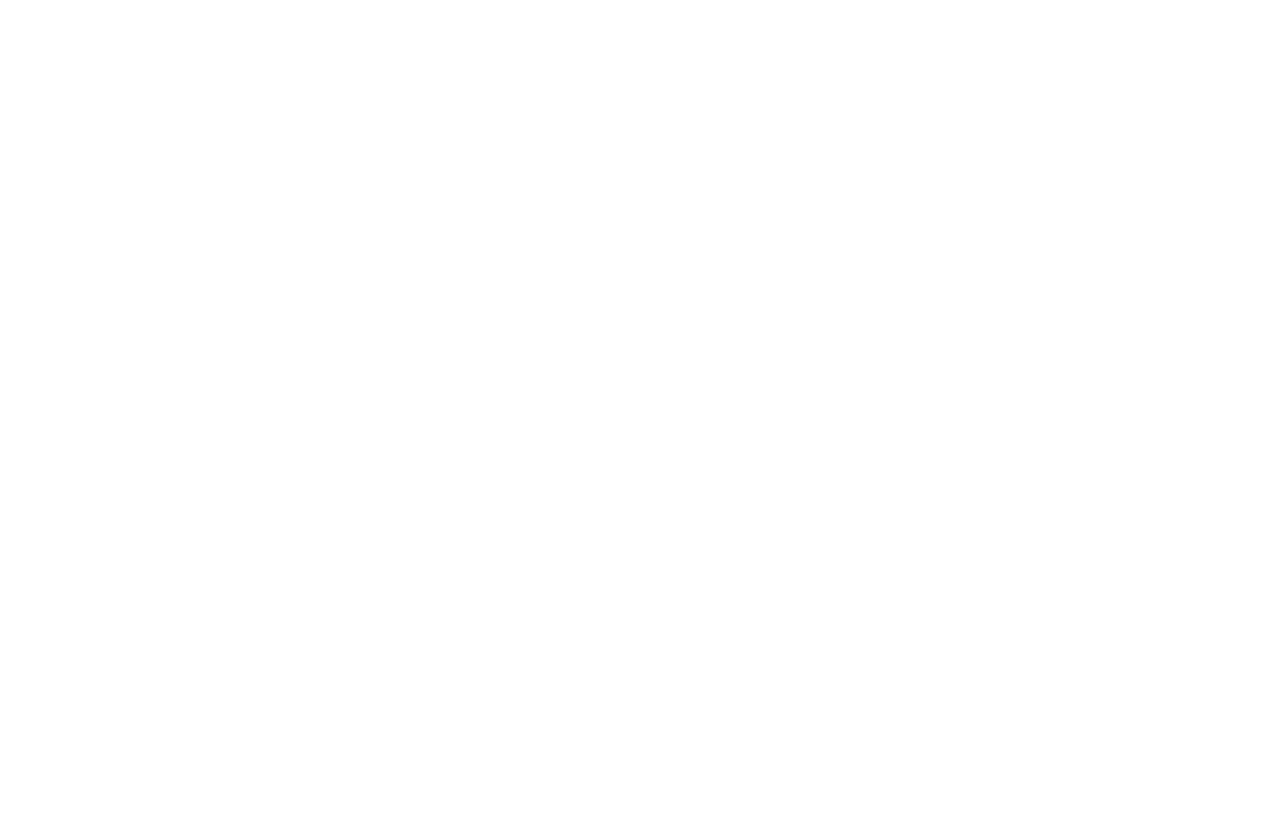
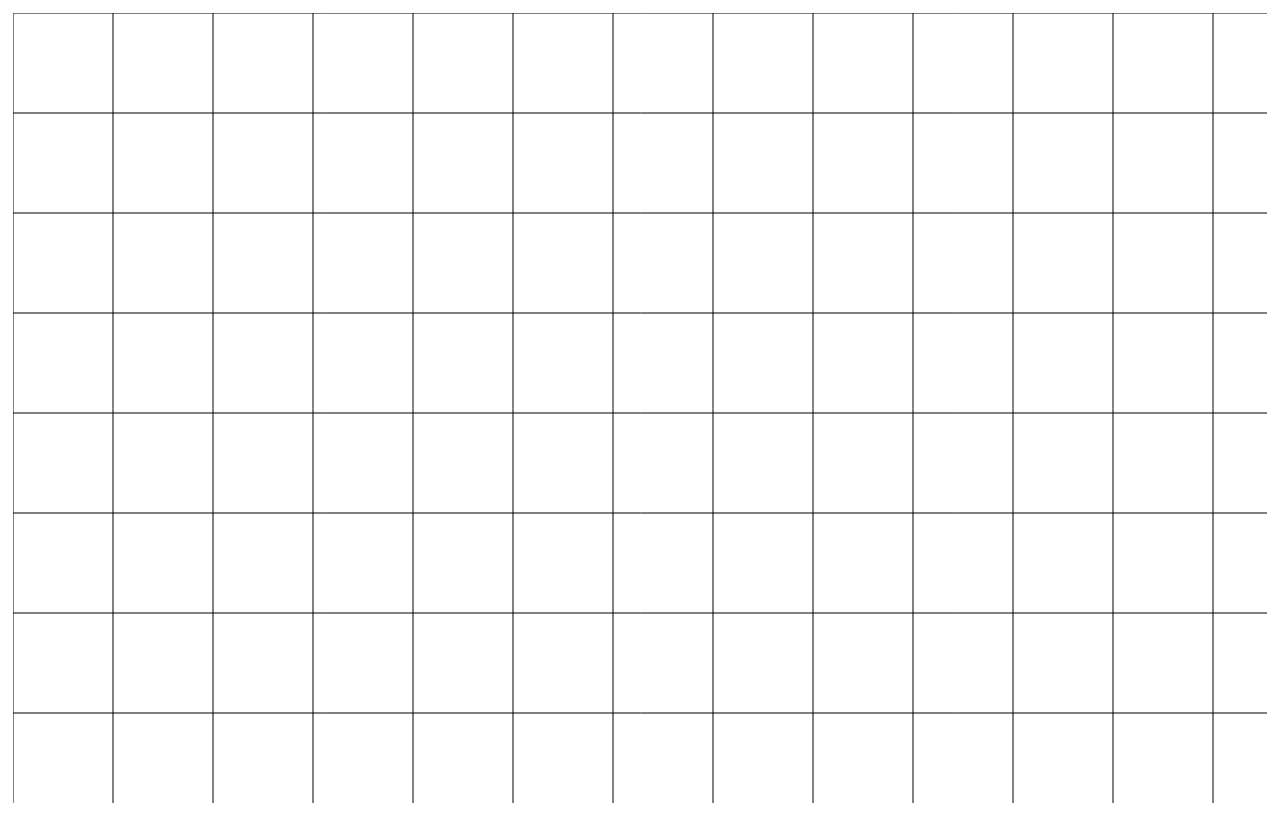
Before and after one commit to lamlib/drawer, a website with bundled scripts: page index.html in a window 1280 px wide. Built offline with nearby package versions, Linux system fonts and the light colour scheme.

Commit message:
fix: add subfix of file when import module

```diff
--- a/test/index.html
+++ b/index.html
@@ -4,9 +4,9 @@
     <meta charset="UTF-8">
     <meta name="viewport" content="width=device-width, initial-scale=1.0">
     <title>Document</title>
-    <script src="../index.js" type="module"></script>
+    <script src="index.js" type="module"></script>
 </head>
-<body>
-    <div class="canvas"></div>
+<body style="height: 100vh;">
+    <canvas id="drawer"></canvas>
 </body>
 </html>
--- a/index.js
+++ b/index.js
@@ -1 +1,8 @@
-// file
+import { Drawer } from "./src/index.js";
+
+document.addEventListener('DOMContentLoaded', () => {
+    const drawer = new Drawer({
+        canvasElement: 'drawer',
+    })
+    drawer.draw();
+})
--- a/src/index.js
+++ b/src/index.js
@@ -75,25 +75,23 @@ Drawer.prototype._drawGrid = function () {
     let numberOfGridInHeight = Math.ceil(this.config.canvasElement.height / this.config.grid.size.height);
     let maxHeight = numberOfGridInHeight * this.config.grid.size.height;
     let maxWidth = numberOfGridInWidth * this.config.grid.size.width;
-    let h = numberOfGridInHeight;
-    while (--h) {
-        let w = numberOfGridInWidth;
-        while (--w) {
-            const x = w * this.config.grid.size.width;
-            const y = h * this.config.grid.size.height;
 
+    for(let num = 0; num <= numberOfGridInWidth; num++) {
+        const x = num * this.config.grid.size.width;
         const verticalLine = new Line({
-                point1: new Point({ x: x, y: 0 }),
-                point2: new Point({ x: x, y: maxHeight }),
+            point1: new Point({x, y: 0}),
+            point2: new Point({x, y: maxHeight})
         });
         this.addShape(verticalLine);
+    }
 
+    for(let num = 0; num <= numberOfGridInHeight; num++) {
+        const y = num * this.config.grid.size.height;
         const horizontalLine = new Line({
-                point1: new Point({ x: 0, y: y }),
-                point2: new Point({ x: maxWidth, y: y }),
+            point1: new Point({x: 0, y}),
+            point2: new Point({x: maxWidth, y})
         });
         this.addShape(horizontalLine);
-        }
     }
 }
 
@@ -119,6 +117,40 @@ Drawer.prototype.addShape = function (shape) {
     this.shapes.push(shape);
 }
 
+
+Drawer.prototype._handleScrollWheelClick = function (event) {
+
+}
+
+Drawer.prototype._handleRightMouseClick = function (event) {
+
+}
+
+Drawer.prototype._handleLeftMouseClick = function (event) {
+
+}
+
+Drawer.prototype._handleLeftMouseDoubleClick = function (event) {
+
+}
+
+Drawer.prototype._handleTouchStart = function (event) {
+
+}
+
+Drawer.prototype._handleTouchEnd = function (event) {
+
+}
+
+Drawer.prototype._handleTouchMove = function (event) {
+
+}
+
+
+Drawer.prototype.setupEventListeners = function () {
+
+}
+
 export { Drawer };
 export { Point };
 export { Line };
--- a/src/line.js
+++ b/src/line.js
@@ -1,5 +1,5 @@
-import { Shape } from "./shape";
-import { Point } from "./point";
+import { Shape } from "./shape.js";
+import { Point } from "./point.js";
 
 
 /**
@@ -23,6 +23,7 @@ const Line = function (opt) {
  * @param {CanvasRenderingContext2D} ctx
  */
 Line.prototype.draw = function (ctx) {
+    ctx.beginPath();
     ctx.moveTo(this.point1.x, this.point1.y);
     ctx.lineTo(this.point2.x, this.point2.y);
     ctx.stroke();
--- a/src/shape.js
+++ b/src/shape.js
@@ -1,4 +1,4 @@
-import { Point } from "./point";
+import { Point } from "./point.js";
 
 const Shape = function (option) {
     Point.call(this, option);
--- a/src/types.js
+++ b/src/types.js
@@ -9,6 +9,7 @@
  * @property {RectangleSize} size
  */
 
+
 /**
  * @typedef Config
  * @property {string} VERSION
```
Lines whose indentation alone changed are shown as unchanged.
